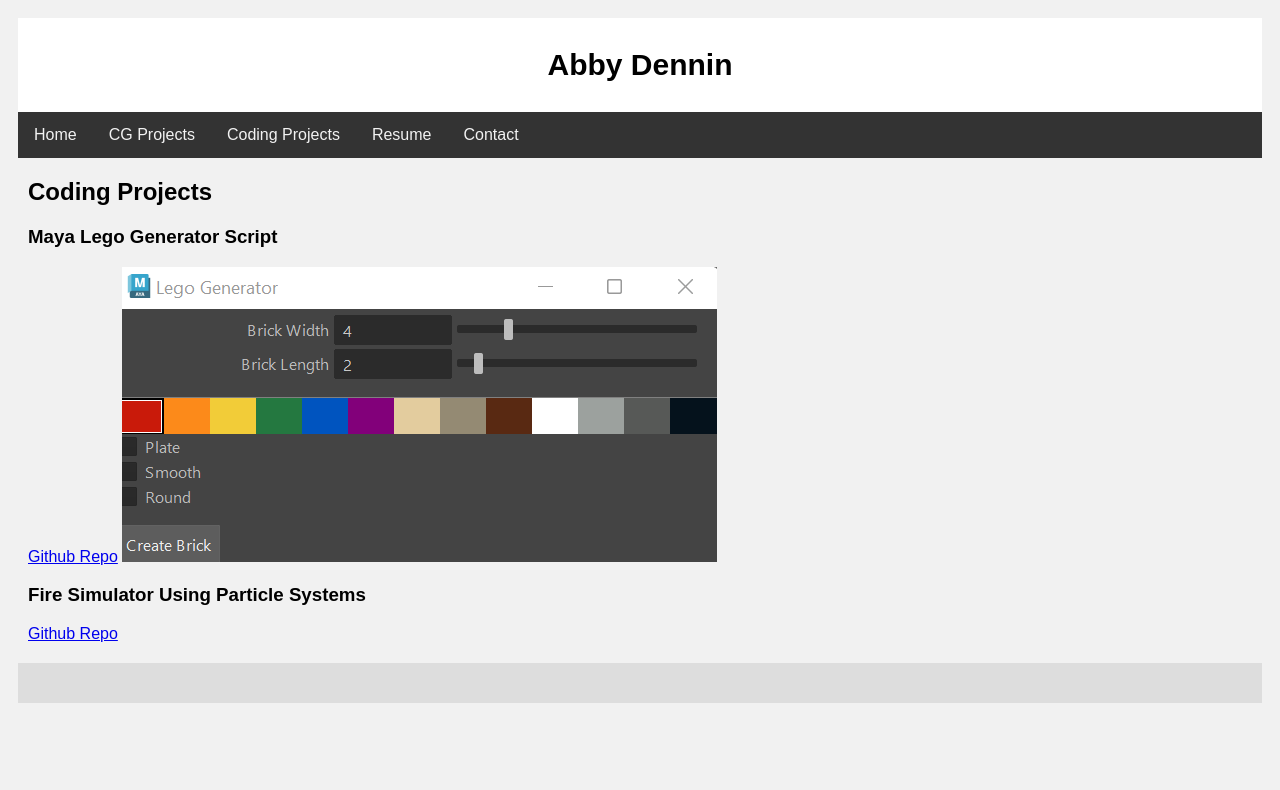
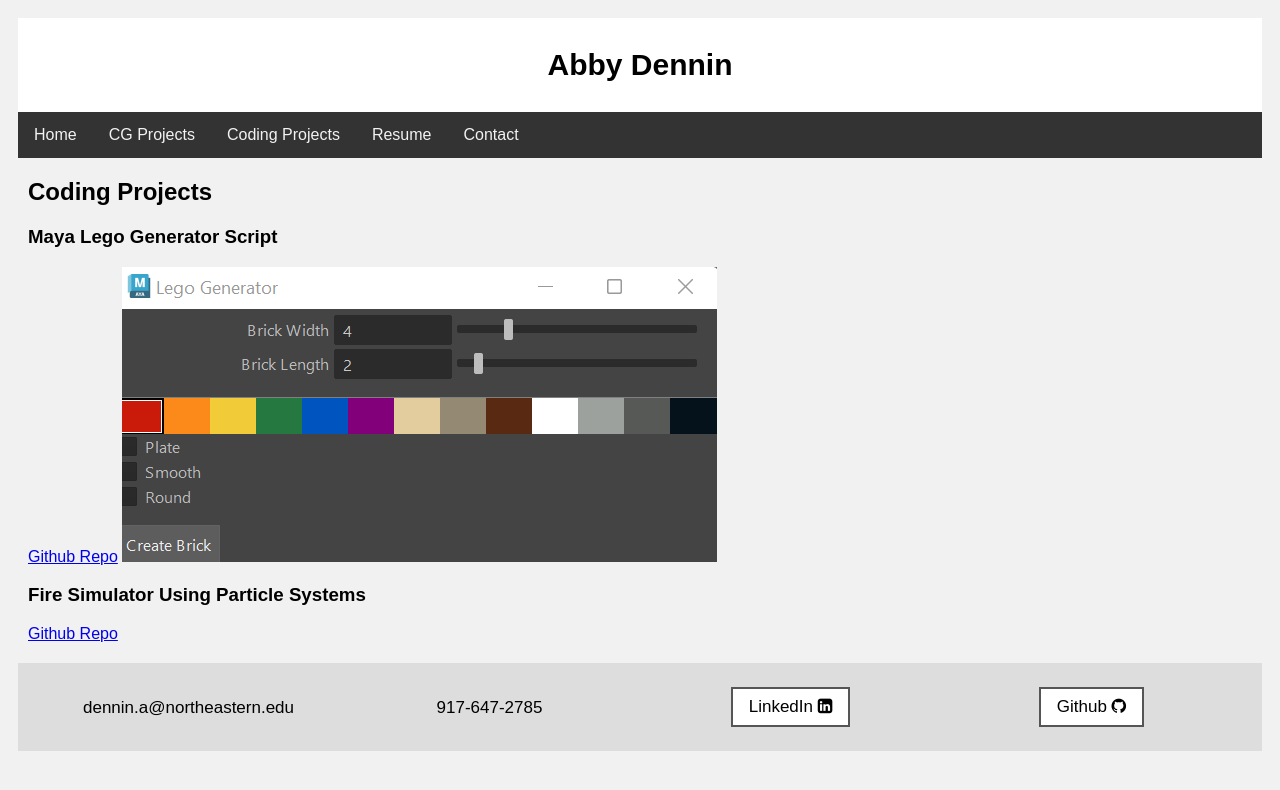
Before and after one commit to Abby-Dennin/portfolio, a plain HTML site: page Pages/coding.html in a window 1280 px wide. Drawn offline with Linux system fonts and the light colour scheme.

Commit message:
updated footers

```diff
--- a/Pages/coding.html
+++ b/Pages/coding.html
@@ -34,7 +34,22 @@
   </div>
 
   <div class="footer">
+    <div style="display: flex; flex-direction: row;">
+      <div style="font-size:17px; flex:0.25; padding-top:15px;">dennin.a@northeastern.edu</div>
+      <div style="font-size:17px; flex:0.25; padding-top:15px;">917-647-2785</div>
+      <div style="flex: 0.25;">
+        <a href="https://www.linkedin.com/in/abigail-dennin/" target="_blank" style="text-decoration:none;color:black;">
+          <button class="button" style="font-size:17px;">LinkedIn <i class="fa fa-linkedin-square"></i></button>
+        </a>
+      </div>
+      <div style="flex: 0.25;">
+        <a href="https://github.com/Abby-Dennin" target="_blank" style="text-decoration:none;color:black;">
+          <button class="button" style="font-size:17px;">Github <i class="fa fa-github"></i></button>
+        </a>
+      </div>
+    </div>
   </div>
 
 </body>
+
 </html>
```
Also changed, not shown: Pages/animation.html (+17 -3 lines), Pages/contact.html (+15 -0 lines), Pages/resume.html (+15 -1 lines), index.html (+2 -2 lines).
